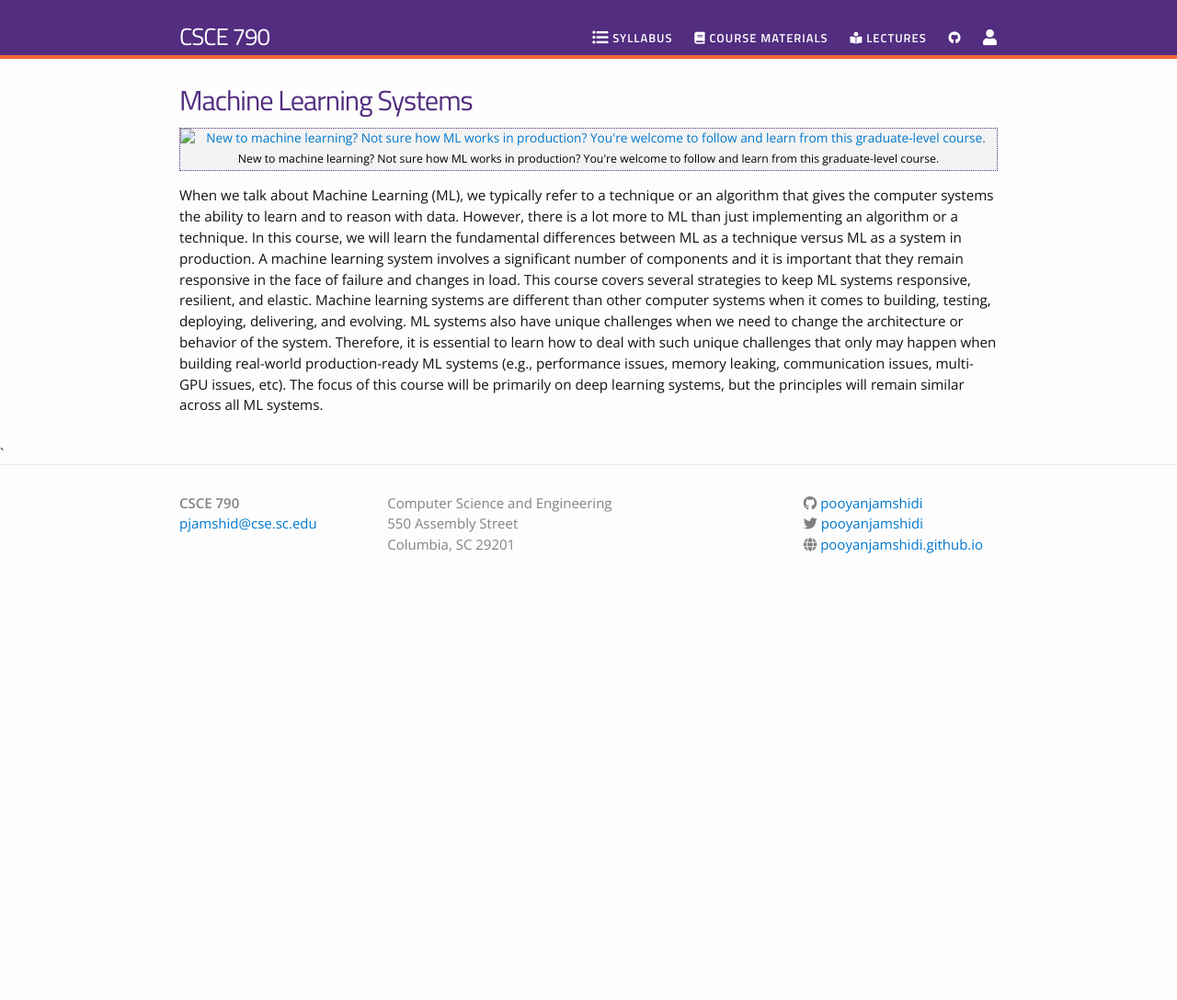
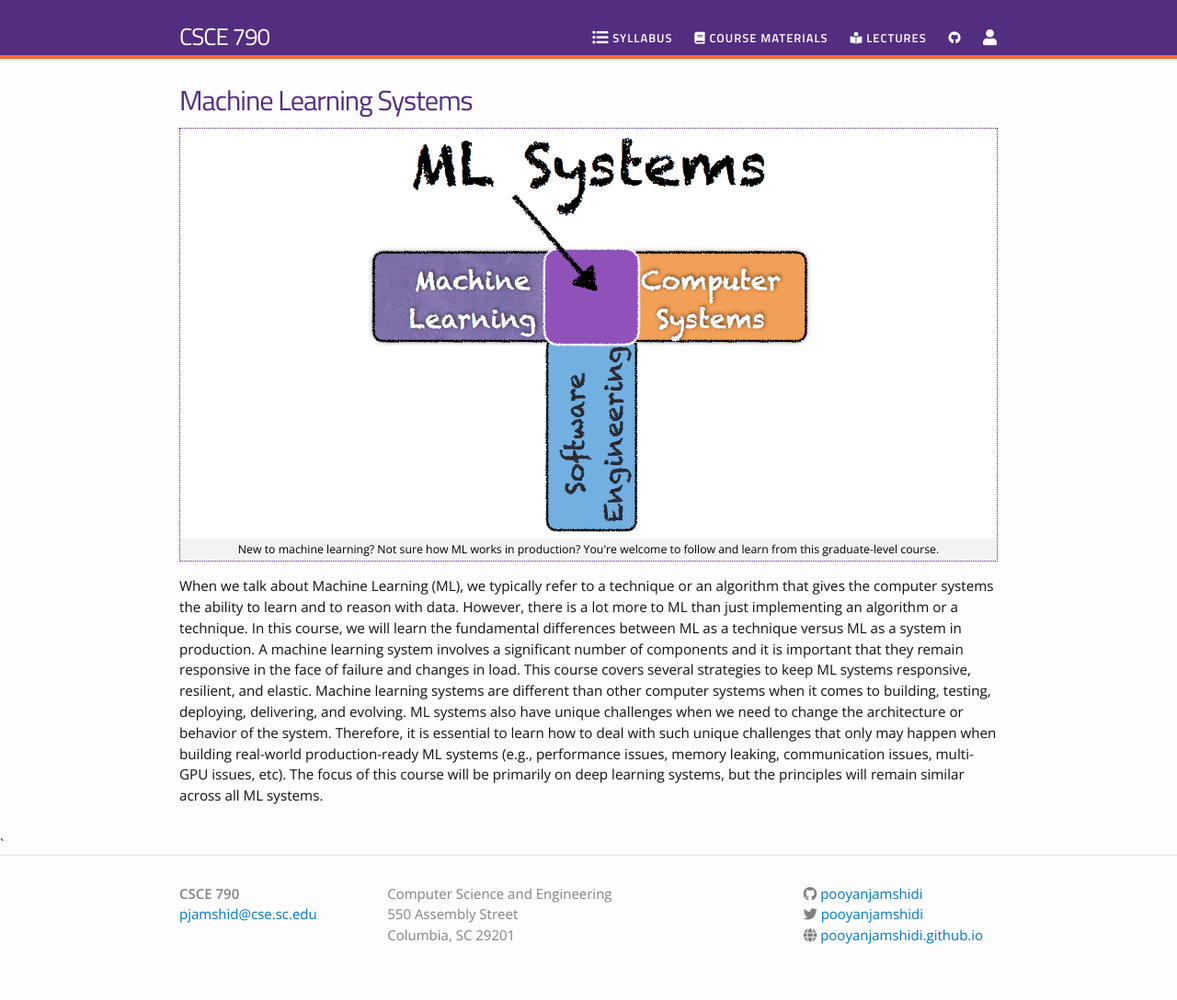
Before and after one commit to pooyanjamshidi/mls, a Jekyll site: the page built from index.html, in a window 1280 px wide. Shown: the whole page at 92% size. Built offline with Jekyll 4.4.1, drawn with Linux system fonts in a browser that asks for light colours; nearby versions of some CDN libraries; before the commit the page ends 900 px from its top, so only the background shows below that.

Commit message:
small tweak

```diff
--- a/_config.yml
+++ b/_config.yml
@@ -8,7 +8,7 @@ baseurl: "" # the subpath of your site, e.g. /blog/
 url: "https://pooyanjamshidi.github.io/mls/" # the base hostname & protocol for your site
 twitter_username: pooyanjamshidi
 github_username: pooyanjamshidi
-leadimage: mls-logo.pdf
+leadimage: mls-logo.jpg
 leadimage_description: "New to machine learning? Not sure how ML works in production? You're welcome to follow and learn from this graduate-level course."
 authorurl: "https://pooyanjamshidi.github.io"
 syllabus: "https://github.com/pooyanjamshidi/mls/blob/master/desc/mls.pdf"
```
Also changed, not shown: _images/mls-logo.jpg (added).
